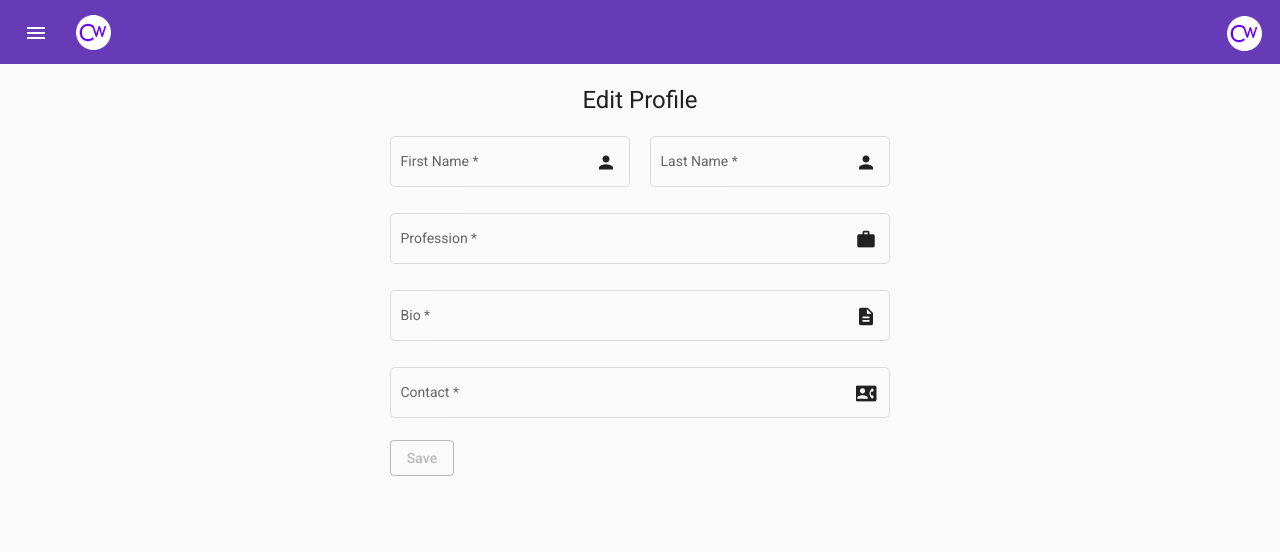
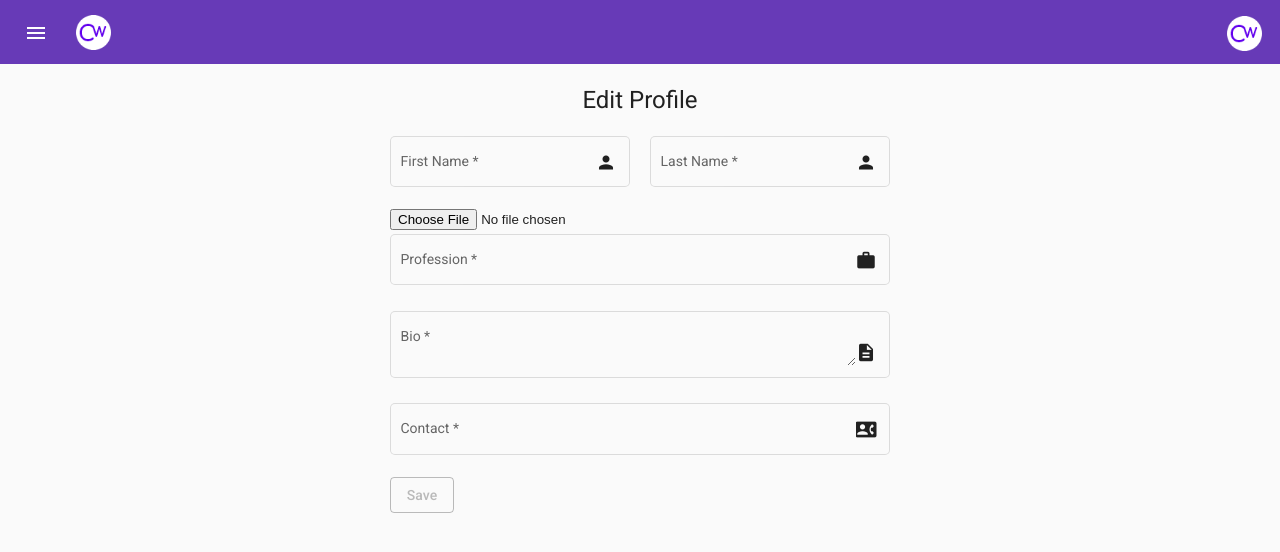
Before and after one commit to creativeweb-aj/UserPanelNg, an Angular app: page /profile/editprofile in a window 1280 px wide. Shown: the top 552 px of the page. Built offline with nearby package versions, Linux system fonts and the light colour scheme.

Commit message:
upload file

```diff
--- a/src/app/app.module.ts
+++ b/src/app/app.module.ts
@@ -20,6 +20,7 @@ import { LogoutComponent } from './logout/logout.component';
 import { NotfoundComponent } from './notfound/notfound.component';
 import { MyProfileComponent } from './my-profile/my-profile.component';
 import { EditProfileComponent } from './my-profile/edit-profile/edit-profile.component';
+
 
 @NgModule({
   declarations: [
--- a/src/app/material/material.module.ts
+++ b/src/app/material/material.module.ts
@@ -39,7 +39,7 @@ import {MatSnackBarModule} from '@angular/material/snack-bar';
     MatAutocompleteModule,
     MatNativeDateModule,
     MatDatepickerModule,
-    MatSnackBarModule
+    MatSnackBarModule,
   ],
   exports:[
     CommonModule,
@@ -59,7 +59,7 @@ import {MatSnackBarModule} from '@angular/material/snack-bar';
     MatAutocompleteModule,
     MatNativeDateModule,
     MatDatepickerModule,
-    MatSnackBarModule
+    MatSnackBarModule,
   ]
 })
 export class MaterialModule { }
--- a/src/app/my-profile/edit-profile/edit-profile.component.html
+++ b/src/app/my-profile/edit-profile/edit-profile.component.html
@@ -19,6 +19,7 @@
           </mat-error>
         </mat-form-field>
       </div>
+      <input formControlName="profilePicField" type="file" accept="image/*">
       <mat-form-field class="profile-full-width" appearance="outline">
         <mat-label>Profession</mat-label>
         <input matInput placeholder="profession" formControlName="categoryField">
@@ -29,7 +30,7 @@
       </mat-form-field>
       <mat-form-field class="profile-full-width" appearance="outline">
         <mat-label>Bio</mat-label>
-        <input matInput placeholder="Bio" formControlName="bioField">
+        <textarea matInput formControlName="bioField" placeholder="Bio"></textarea>
         <mat-icon matSuffix aria-hidden="false" aria-label="description icon">description</mat-icon>
         <mat-error *ngIf="(bio.errors?.required)">
            Bio is <strong>required</strong>
--- a/src/app/my-profile/edit-profile/edit-profile.component.ts
+++ b/src/app/my-profile/edit-profile/edit-profile.component.ts
@@ -61,6 +61,10 @@ export class EditProfileComponent implements OnInit {
   ngOnInit(): void {
   }
 
+  uploadFile(file){
+
+  }
+
   onSubmit(){
 
   }
```
Also changed, not shown: 1 other file (tests, documents, lock files or other folders).
